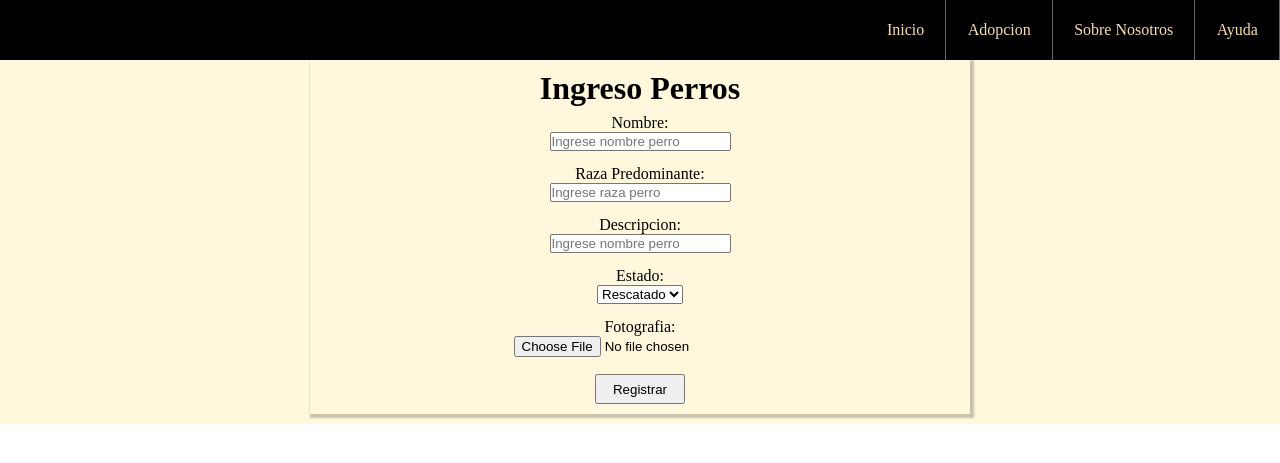
After one commit to Jademuss/MisPerris2.0, a Django app: template misperris/templates/misperris/goku_perros.html in a window 1280 px wide. The commit adds this page. Shown: the top 463 px of the page. Run offline with Django 3.2, Linux system fonts and the light colour scheme; the template is opened without the code that fills it, so the values that code supplies are empty; some libraries are stand-ins or nearby versions.

Commit message:
Se agrega el formulario perros y arregla errores

```diff
--- /dev/null
+++ b/misperris/static/js/perros.js
@@ -0,0 +1 @@
+/*Faltan las validaciones de los perracos*/
--- a/misperris/static/styles/formulario.css
+++ b/misperris/static/styles/formulario.css
@@ -2,6 +2,11 @@
 {
     margin: 0;
     padding: 0;
+}
+
+body
+{
+    padding-top: 50px;
 }
 
 .contenedor-formulario
@@ -37,6 +42,7 @@ form
     flex-direction: column;
     padding: 6px;
     margin: 1px;
+    align-items: center;
 }
 
 .item-input-boton
--- a/misperris/static/styles/menu.css
+++ b/misperris/static/styles/menu.css
@@ -83,13 +83,10 @@ nav
     {
         position: static;
         width: auto;
-
     }
     nav ul
     {
         display: flex;
-
-
     }
     .item-link
     {
--- /dev/null
+++ b/misperris/templates/misperris/goku_perros.html
@@ -0,0 +1,65 @@
+<!DOCTYPE html>
+{% load static %}
+<html>
+    <head>
+        <meta charset="utf-8">
+        <meta name="viewport" content="width=device-width, initial-scale=1.0">
+        <title>Formulario Adopcion</title>
+        <link rel="icon" href="{% static 'img/iconoperro.png' %}">
+        <link rel="stylesheet" href="{% static 'styles/menu.css' %}">
+        <link rel="stylesheet" href="{% static 'styles/main.css' %}">
+        <link rel="stylesheet" href="{% static 'styles/formulario.css' %}">
+        <link href="https://file.myfontastic.com/BCwNLSewuX3SRWpNHcCZnR/icons.css" rel="stylesheet">
+    </head>
+
+    <body>
+        <div class="menu-container">
+            <a id="ref" href="{% url 'goku_list' %}"><span class="icon-paw"></span></a>
+            <label id="btn-menu" class="icon-bars"></label>
+            <nav id="navegador">
+                <ul>
+                    <li><a href="{% url 'goku_list' %}" class="item-link">Inicio</a></li>
+                    <li><a href="{% url 'goku_formulario' %}" class="item-link">Adopcion</a></li>
+                    <li><a href="{% url 'goku_notfound' %}" class="item-link">Sobre Nosotros</a></li>
+                    <li><a href="{% url 'goku_notfound' %}" class="item-link">Ayuda</a></li>
+                </ul>
+            </nav>
+        </div>
+
+        <div class="contenedor-formulario">
+            <form onsubmit="return validate();">
+                <h1>Ingreso Perros</h1>
+                <div class="item-input">
+                    <label for="txtNombre">Nombre:</label>
+                    <input type="text" id="txtNombre" placeholder="Ingrese nombre perro" required>
+                </div>
+                <div class="item-input">
+                    <label for="txtRaza">Raza Predominante:</label>
+                    <input type="text" id="txtRaza" placeholder="Ingrese raza perro" required>
+                </div>
+                <div class="item-input">
+                    <label for="txtDescripcion">Descripcion:</label>
+                    <input type="text" id="txtDescripcion" placeholder="Ingrese nombre perro" required>
+                </div>
+                <div class="item-input">
+                    <label for="sel-estado">Estado:</label>
+                    <select id="sel-estado">
+                        <option>Rescatado</option>
+                        <option>Disposible</option>
+                        <option>Adoptado</option>
+                    </select>
+                </div>
+                <div class="item-input">
+                    <label for="file-perro">Fotografia:</label>
+                    <input type="file" name="file-perro"/>
+                </div>
+                <div class="item-input-boton">
+                    <button type="submit" class="butons">Registrar</button>
+                </div>
+            </form>
+        </div>
+
+    <script src="{% static 'js/perros.js' %}"></script>
+    <script src="{% static 'js/javamenu.js' %}"></script>
+    </body>
+</html>
```
Also changed, not shown: misperris/static/js/javamenu.js (+4 -3 lines).
